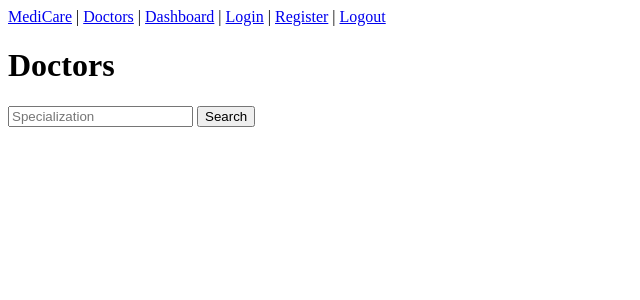
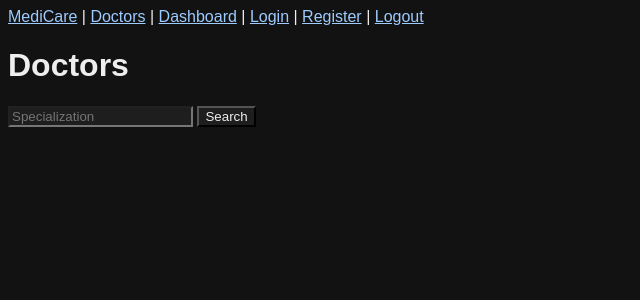
Before and after one commit to shaymcse-attacker/medicare-clinic-appointment-system, a Flask app: page /doctors in a window 1280 px wide. Shown: the top 300 px of the page, without its empty margins (0-640 px from the left). Run offline with Flask 3, Linux system fonts and the light colour scheme.

Commit message:
feat: add dark theme with print-friendly CSS (revised after PR #2 review)

```diff
--- /dev/null
+++ b/app/static/style.css
@@ -0,0 +1,10 @@
+body { background: #121212; color: #eeeeee; font-family: sans-serif; }
+a { color: #9ecbff; }
+input, select, button { background: #1e1e1e; color: #eeeeee; }
+
+/* Print fix (from PR #2 review): reports must print on a light background */
+@media print {
+  body { background: #ffffff; color: #000000; }
+  a { color: #000000; }
+  input, select, button { background: #ffffff; color: #000000; }
+}
--- a/app/templates/base.html
+++ b/app/templates/base.html
@@ -1,6 +1,7 @@
 <!doctype html>
 <html lang="en">
-<head><meta charset="utf-8"><title>MediCare</title></head>
+<head><meta charset="utf-8"><title>MediCare</title>
+<link rel="stylesheet" href="/static/style.css"></head>
 <body>
 <nav>
   <a href="/">MediCare</a> |
```
